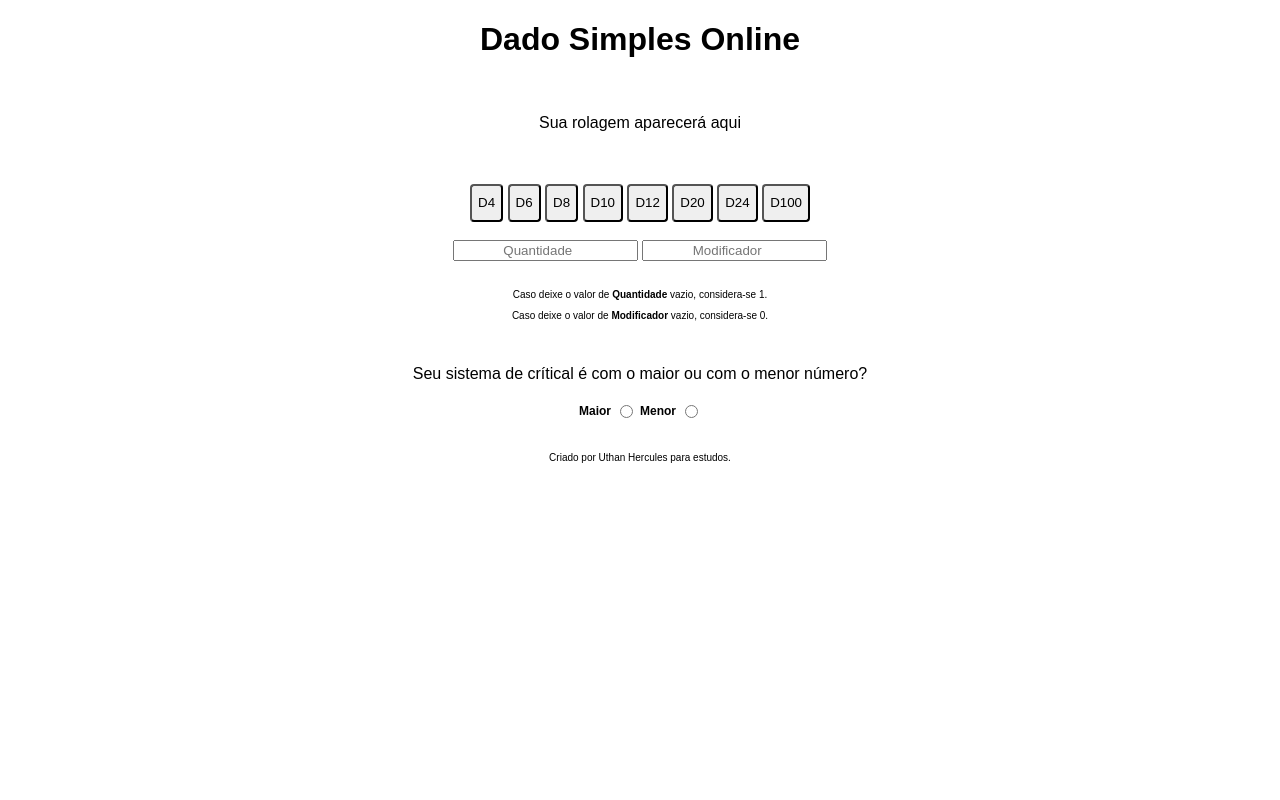
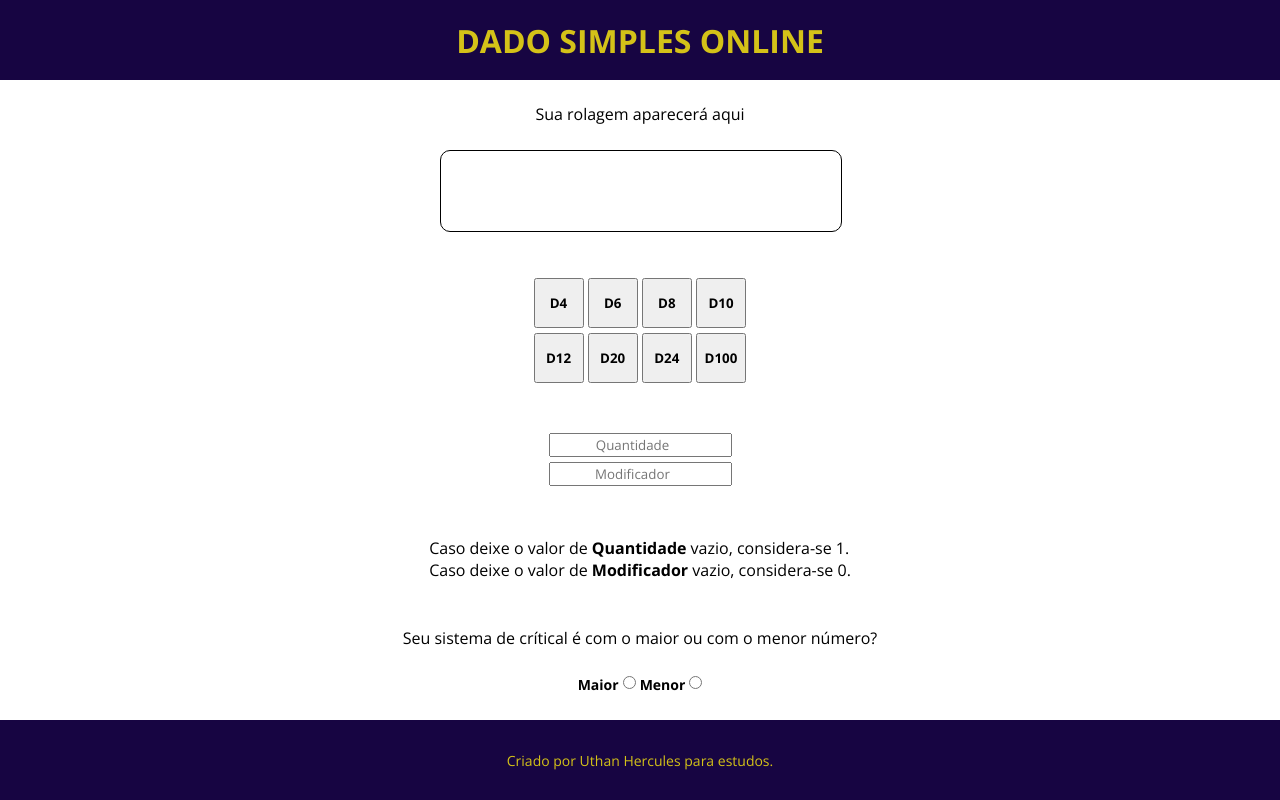
Before and after one commit to uthanhercules/diceroller.github.io, a plain HTML site: page index.html in a window 1280 px wide. Drawn offline with nearby package versions, Linux system fonts and the light colour scheme.

Commit message:
V2.0
Aparência melhorada. Nada alterado na parte lógica.

```diff
--- a/css/index.css
+++ b/css/index.css
@@ -1,17 +1,85 @@
+/*Configurações Gerais*/
 *{
-    font-family: sans-serif;
+    margin: auto;
+    font-family: 'Open Sans', sans-serif;
+}
+
+button{
+    padding: 5px;
+    width: 50px;
+    height: 50px;
+    margin-bottom: 5px;
+    font-weight: bold;
+}
+
+input{
     text-align: center;
+    margin-bottom: 5px;
+}
+
+table{
+    font-size: 14px;
+}
+
+/*Cabeçalho*/
+header{
+    display: flex;
+    height: 10vh;
+    background-color: rgb(23, 5, 66);
+}
+
+header h1{
+    font-weight: bold;
+    color: rgb(212, 194, 24);
+}
+
+/*Corpo*/
+main{
+    display: flex;
+    flex-direction: column;
+    height: 80vh;
+}
+
+.dados{
+    width: 213px;
+}
+
+.rolagemFinal{
+    display: flex;
+    flex-direction: column;
+    width: 400px;
+}
+
+.quantMod{
+    display: flex;
+    flex-direction: column;
 }
 
 #resultado{
-    font-weight: 700;
+    font-size: 24px;
+    font-weight: bold;
+    color: black;
 }
 
-.dsc{
-    font-size: 10px;
+#caixaResultado{
+    display: flex;
+    width: 400px;
+    height: 80px;
+    background-color: white;
+    border-style: solid;
+    border-width: 0.1px;
+    border-radius: 10px;
+    margin-top: 25px;
 }
 
-button{
-    border-radius: 4px;
-    height: 38px;
+/*Rodapé*/
+footer{
+    height: 10vh;
+    background-color: rgb(23, 5, 66);
+    display: flex;
 }
+
+footer p{
+    font-size: 14px;
+    color: rgb(212, 194, 24);
+}
--- a/index.html
+++ b/index.html
@@ -6,14 +6,21 @@
     <script src="js/index.js"></script>
     <link rel="stylesheet" href="css/index.css">
     <meta name="viewport" content="width=device-width, initial-scale=1.0, maximum-scale=1, user-scalable=0">
+    <link rel="preconnect" href="https://fonts.gstatic.com">
+    <link href="https://fonts.googleapis.com/css2?family=Open+Sans:wght@300;400;600;700&display=swap" rel="stylesheet">
 </head>
 <body>
-    <h1>Dado Simples Online</h1>
-    <br>
+    <header>
+        <h1>DADO SIMPLES ONLINE</h1>
+    </header>
+    <main>
+        <section class="rolagemFinal">
             <p id="roll">Sua rolagem aparecerá aqui</p>
+            <div id="caixaResultado">
                 <p id="resultado"></p>
-    <br>
-    <br>
+            </div>
+        </section>
+        <section class="dados">
             <button type="button" onclick="roll(4)">D4</button>
             <button type="button" onclick="roll(6)">D6</button>
             <button type="button" onclick="roll(8)">D8</button>
@@ -22,17 +29,19 @@
             <button type="button" onclick="roll(20)">D20</button>
             <button type="button" onclick="roll(24)">D24</button>
             <button type="button" onclick="roll(100)">D100</button>
-    <br>
-    <br>
+        </section>
+        <section class="quantMod">
             <input id="quantidade" type="number" min="0" placeholder="Quantidade">
             <input id="modificador" type="number" placeholder="Modificador">
-    <br>
-    <br>
+        </section>
+        <section>
             <p class="dsc">Caso deixe o valor de <b>Quantidade</b> vazio, considera-se 1.</p>
             <p class="dsc">Caso deixe o valor de <b>Modificador</b> vazio, considera-se 0.</p>
+        </section>
+        <section>
+            <p>Seu sistema de crítical é com o maior ou com o menor número?</p>
             <br>
-    <p>Seu sistema de crítical é com o maior ou com o menor número?</p>
-    <table style="margin: auto; font-size: 12px;">
+            <table>
                 <tr>
                     <th>Maior</th>
                     <th><input id="maior" name="maiormenor" type="radio"></th>
@@ -40,7 +49,10 @@
                     <th><input id="menor" name="maiormenor" type="radio"></th>
                 </tr>
             </table>
-    <br>
-    <p style="font-size: 10px;">Criado por Uthan Hercules para estudos.</p>
+        </section>
+    </main>
+    <footer>
+        <p>Criado por Uthan Hercules para estudos.</p>
+    </footer>
 </body>
 </html>
--- a/js/index.js
+++ b/js/index.js
@@ -35,22 +35,26 @@ function roll(dice){
 
     //Subscrição de dados.
     if(qtd < 0){
+        document.getElementById("caixaResultado").style.backgroundColor = "white";
         document.getElementById("resultado").style.color = "black";
         document.getElementById("roll").innerHTML = "Você colocou um número negativo de dados. Nenhum resultado obtido.";
         document.getElementById("resultado").innerHTML = "Coloque um número positivo no campo 'Quantidade'.";
     }
     else if(maiorCheck.checked){
         if(diceroll === 1 * qtd){
-        document.getElementById("resultado").style.color = "red";
+        document.getElementById("caixaResultado").style.backgroundColor = "red";
+        document.getElementById("resultado").style.color = "black";
         document.getElementById("roll").innerHTML = "Você rolou " + qtd + "d" + dice + "[" + diceroll + sinal + mod + "], resultando um:";
         document.getElementById("resultado").innerHTML = "ERRO CRÍTICO!";
         }
         else if(diceroll === dice * qtd){
-        document.getElementById("resultado").style.color = "green";
+        document.getElementById("caixaResultado").style.backgroundColor = "green";
+        document.getElementById("resultado").style.color = "white";
         document.getElementById("roll").innerHTML = "Você rolou " + qtd + "d" + dice + "[" + diceroll + sinal + mod + "], resultando um:";
         document.getElementById("resultado").innerHTML = "ACERTO CRÍTICO!";
         }
         else{
+        document.getElementById("caixaResultado").style.backgroundColor = "white";
         document.getElementById("resultado").style.color = "black";
         document.getElementById("roll").innerHTML = "Você rolou " + qtd + "d" + dice + "[" + diceroll + sinal + mod + "], resultando um:";
         document.getElementById("resultado").innerHTML = finalRoll;
@@ -58,22 +62,26 @@ function roll(dice){
     }
     else if(menorCheck.checked){
         if(diceroll === 1 * qtd){
-        document.getElementById("resultado").style.color = "green";
+        document.getElementById("caixaResultado").style.backgroundColor = "green";
+        document.getElementById("resultado").style.color = "white";
         document.getElementById("roll").innerHTML = "Você rolou " + qtd + "d" + dice + "[" + diceroll + sinal + mod + "], resultando um:";
         document.getElementById("resultado").innerHTML = "ACERTO CRÍTICO!";
         }
         else if(diceroll === dice * qtd){
-        document.getElementById("resultado").style.color = "red";
+        document.getElementById("caixaResultado").style.backgroundColor = "red";
+        document.getElementById("resultado").style.color = "black";
         document.getElementById("roll").innerHTML = "Você rolou " + qtd + "d" + dice + "[" + diceroll + sinal + mod + "], resultando um:";
         document.getElementById("resultado").innerHTML = "ERRO CRÍTICO!";
         }
         else{
+        document.getElementById("caixaResultado").style.backgroundColor = "white";
         document.getElementById("resultado").style.color = "black";
         document.getElementById("roll").innerHTML = "Você rolou " + qtd + "d" + dice + "[" + diceroll + sinal + mod + "], resultando um:";
         document.getElementById("resultado").innerHTML = finalRoll;
         }
     }
     else{
+        document.getElementById("caixaResultado").style.backgroundColor = "white";
         document.getElementById("resultado").style.color = "black";
         document.getElementById("roll").innerHTML = "Você rolou " + qtd + "d" + dice + "[" + diceroll + sinal + mod + "], resultando um:";
         document.getElementById("resultado").innerHTML = finalRoll;
```
Lines whose indentation alone changed are shown as unchanged.
